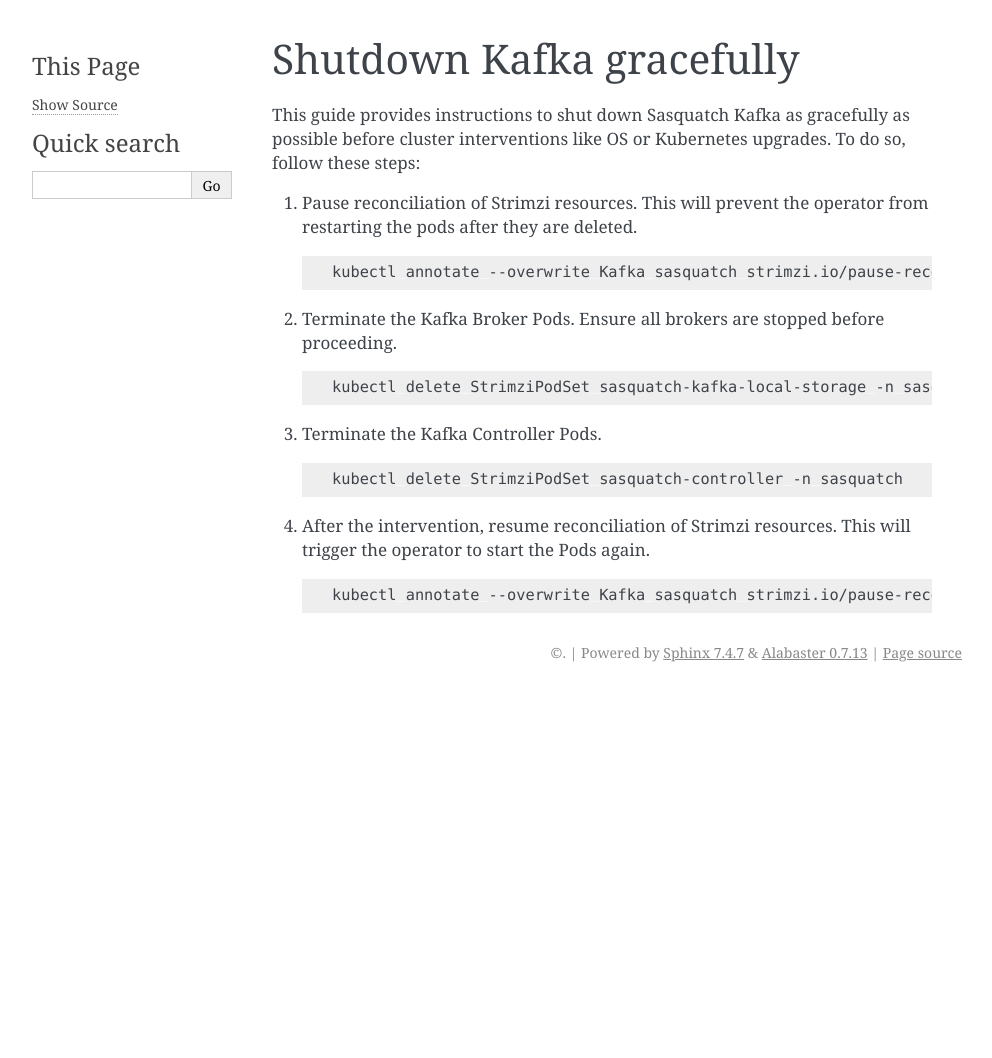
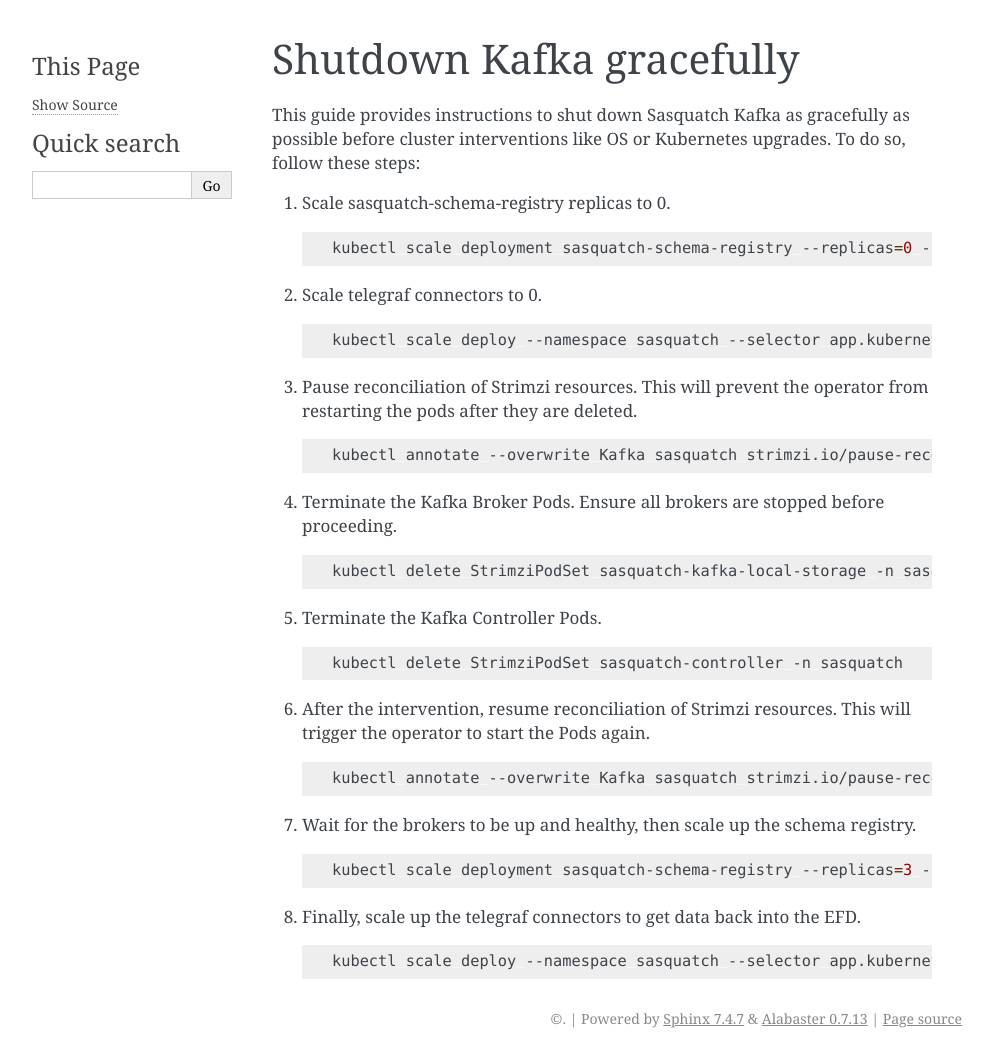
Before and after one commit to lsst-sqre/sasquatch, a Sphinx documentation site: the page built from docs/admin/kafka-shutdown.rst, in a window 1280 px wide. Shown: the whole page, without its empty margins (148-1140 px from the left). Built offline with Sphinx 7.4.7, drawn with Linux system fonts in a browser that asks for light colours; before the commit the page ends 900 px from its top, so only the background shows below that.

Commit message:
Update graceful shutdown procedure.

```diff
--- a/docs/admin/kafka-shutdown.rst
+++ b/docs/admin/kafka-shutdown.rst
@@ -8,28 +8,52 @@
 This guide provides instructions to shut down Sasquatch Kafka as gracefully as possible before cluster interventions like OS or Kubernetes upgrades.
 To do so, follow these steps:
 
-1. Pause reconciliation of Strimzi resources.
+1. Scale sasquatch-schema-registry replicas to 0.
+
+   .. code:: bash
+
+      kubectl scale deployment sasquatch-schema-registry --replicas=0 -n sasquatch
+
+2. Scale telegraf connectors to 0.
+
+   .. code:: bash
+
+      kubectl scale deploy --namespace sasquatch --selector app.kubernetes.io/name=sasquatch-telegraf --replicas=0
+
+3. Pause reconciliation of Strimzi resources.
    This will prevent the operator from restarting the pods after they are deleted.
 
    .. code:: bash
 
       kubectl annotate --overwrite Kafka sasquatch strimzi.io/pause-reconciliation="true" -n sasquatch
 
-2. Terminate the Kafka Broker Pods. Ensure all brokers are stopped before proceeding.
+4. Terminate the Kafka Broker Pods. Ensure all brokers are stopped before proceeding.
 
    .. code:: bash
 
       kubectl delete StrimziPodSet sasquatch-kafka-local-storage -n sasquatch
 
-3. Terminate the Kafka Controller Pods.
+5. Terminate the Kafka Controller Pods.
 
    .. code:: bash
 
       kubectl delete StrimziPodSet sasquatch-controller -n sasquatch
 
-4. After the intervention, resume reconciliation of Strimzi resources.
+6. After the intervention, resume reconciliation of Strimzi resources.
    This will trigger the operator to start the Pods again.
 
    .. code:: bash
 
       kubectl annotate --overwrite Kafka sasquatch strimzi.io/pause-reconciliation="false" -n sasquatch
+
+7. Wait for the brokers to be up and healthy, then scale up the schema registry.
+
+   .. code:: bash
+
+      kubectl scale deployment sasquatch-schema-registry --replicas=3 -n sasquatch
+
+8. Finally, scale up the telegraf connectors to get data back into the EFD.
+
+   .. code:: bash
+
+      kubectl scale deploy --namespace sasquatch --selector app.kubernetes.io/name=sasquatch-telegraf --replicas=1
```
